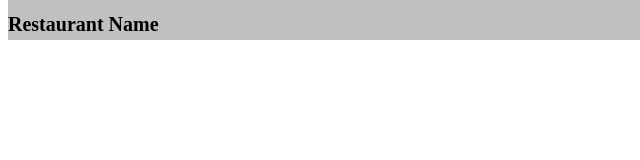
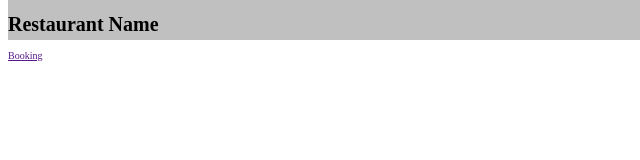
Before and after one commit to oscarbutler/restaurant-booking, a website: page index.html in a window 1280 px wide. Shown: the full height of the page, 0-640 px from the left. Drawn offline with Linux system fonts and the light colour scheme.

Commit message:
Add booking href

```diff
--- a/index.html
+++ b/index.html
@@ -12,7 +12,13 @@
         <div class="col-md-8">
             <h1 class="name">Restaurant Name</h1>
         </div>
-
+        <div class="row">
+            <div class="col-md-12">
+                <a href="" class="menu">
+                    Booking
+                </a>
+            </div>
+        </div>
     </header>
 
     <main>
```
